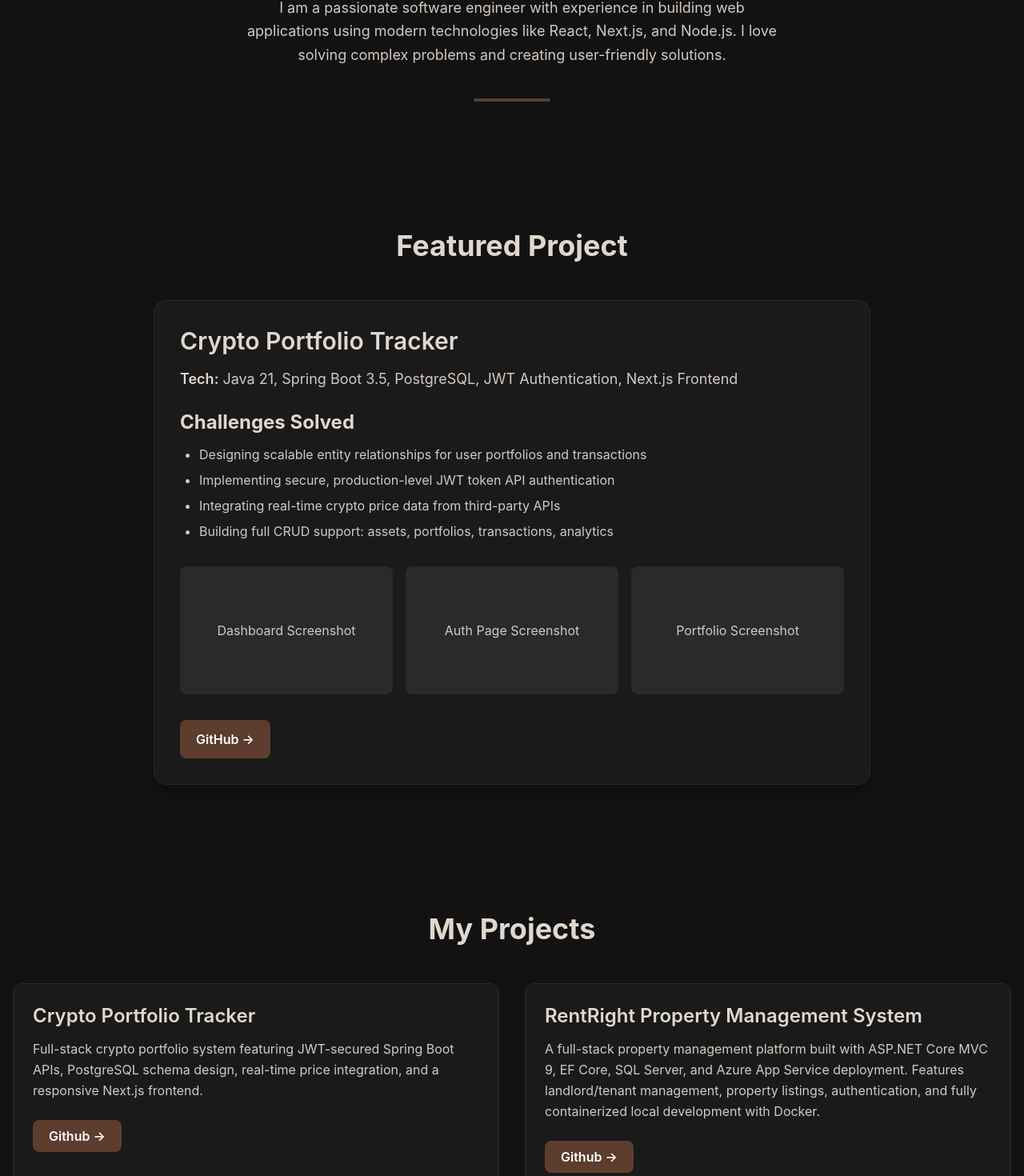
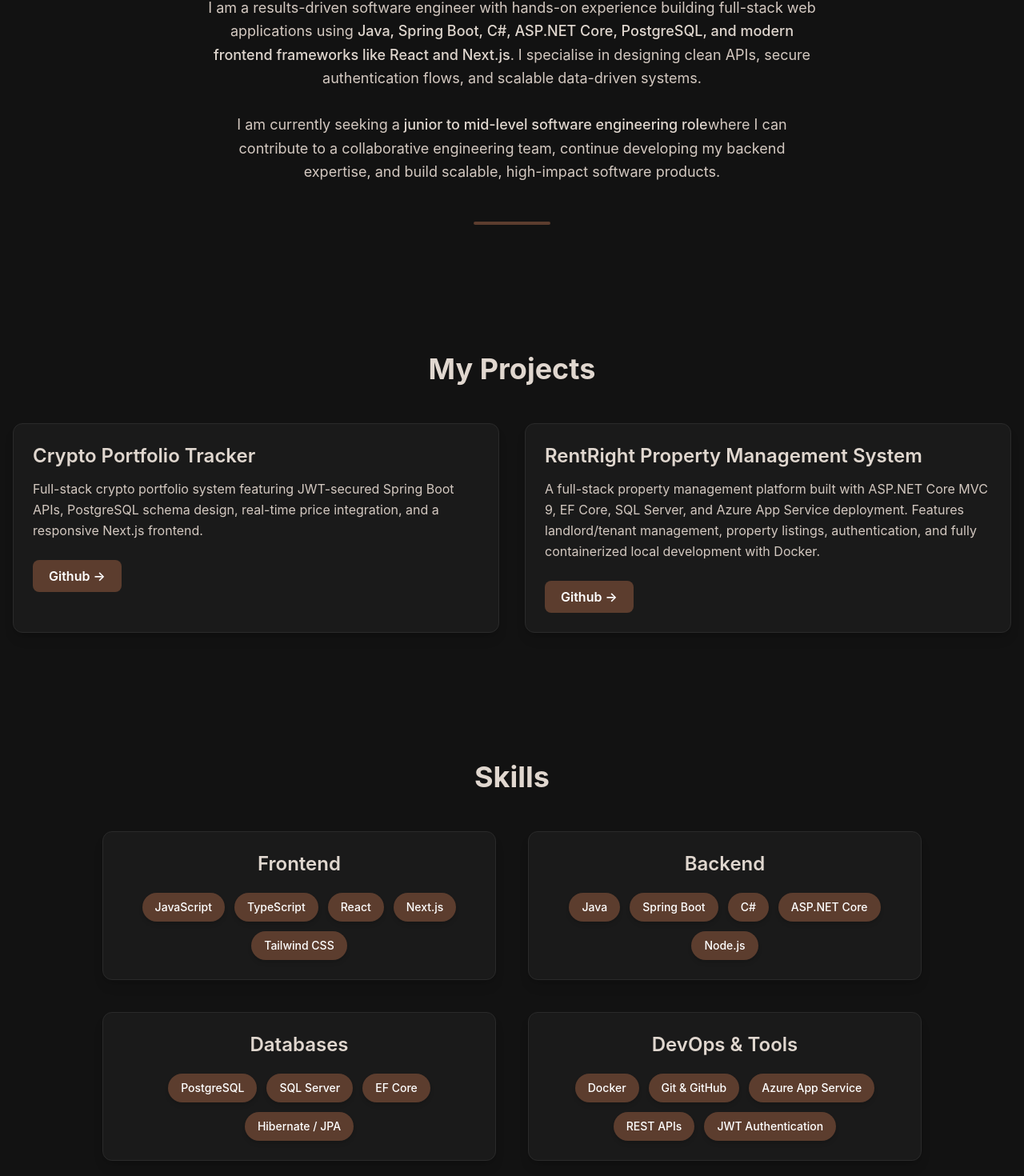
Before and after one commit to kevinasramoska/my-portfolio, a Next.js app: page / in a window 1280 px wide. Shown: the part 957-2427 px from the top of the page at 80% size. Built offline with nearby package versions, Linux system fonts and the light colour scheme.

Commit message:
Added better about me and better skills

```diff
--- a/src/app/page.tsx
+++ b/src/app/page.tsx
@@ -14,7 +14,7 @@ export default function Home() {
       <main>
         <Hero />
         <About />
-        <FeaturedProject />
+        {/* <FeaturedProject /> */}
         <Projects />
         <Skills />
         <Contact />
--- a/src/components/About.tsx
+++ b/src/components/About.tsx
@@ -4,14 +4,19 @@ export default function About() {
       <div className="container mx-auto px-4 text-center">
         <h2 className="text-4xl font-bold mb-8">About Me</h2>
 
-        <p className="text-lg leading-relaxed max-w-2xl mx-auto text-[#D4C9C1]">
-          I am a passionate software engineer with experience in building web applications using modern
-          technologies like React, Next.js, and Node.js. I love solving complex problems and creating
-          user-friendly solutions.
+        <p className="text-lg leading-relaxed max-w-3xl mx-auto text-[#D4C9C1]">
+          I am a results-driven software engineer with hands-on experience building full-stack web
+          applications using <span className="text-[#E0D7CF] font-medium">Java, Spring Boot, C#, ASP.NET Core,
+          PostgreSQL, and modern frontend frameworks like React and Next.js</span>.
+          I specialise in designing clean APIs, secure authentication flows, and scalable data-driven systems.
+          <br /><br />
+          I am currently seeking a
+          <span className="text-[#E0D7CF] font-medium"> junior to mid-level software engineering role</span>
+          where I can contribute to a collaborative engineering team, continue developing my backend expertise,
+          and build scalable, high-impact software products.
         </p>
 
-        {/* Optional subtle divider line for a premium feel */}
-        <div className="mt-10 w-24 h-1 bg-[#5C3D2E] mx-auto rounded-full"></div>
+        <div className="mt-12 w-24 h-1 bg-[#5C3D2E] mx-auto rounded-full"></div>
       </div>
     </section>
   );
--- a/src/components/Skills.tsx
+++ b/src/components/Skills.tsx
@@ -1,25 +1,68 @@
+"use client";
+
+import { motion } from "framer-motion";
+
 export default function Skills() {
-  const skills = ["JavaScript", "TypeScript", "React", "Next.js", "Tailwind CSS", "Node.js"];
+  const skillGroups = [
+    {
+      title: "Frontend",
+      skills: ["JavaScript", "TypeScript", "React", "Next.js", "Tailwind CSS"],
+    },
+    {
+      title: "Backend",
+      skills: ["Java", "Spring Boot", "C#", "ASP.NET Core", "Node.js"],
+    },
+    {
+      title: "Databases",
+      skills: ["PostgreSQL", "SQL Server", "EF Core", "Hibernate / JPA"],
+    },
+    {
+      title: "DevOps & Tools",
+      skills: [
+        "Docker",
+        "Git & GitHub",
+        "Azure App Service",
+        "REST APIs",
+        "JWT Authentication",
+      ],
+    },
+  ];
 
   return (
     <section id="skills" className="py-20 bg-[#121212] text-[#E0D7CF]">
       <div className="container mx-auto px-4 text-center">
-        <h2 className="text-4xl font-bold mb-10">Skills</h2>
+        <h2 className="text-4xl font-bold mb-12">Skills</h2>
 
-        <div className="flex flex-wrap justify-center gap-4">
-          {skills.map((skill, index) => (
-            <span
+        <div className="grid grid-cols-1 md:grid-cols-2 gap-10 max-w-5xl mx-auto">
+          {skillGroups.map((group, index) => (
+            <motion.div
               key={index}
-              className="px-5 py-2 rounded-full text-white font-medium
-              bg-[#5C3D2E] hover:bg-[#4A2F23] transition shadow-md"
+              initial={{ opacity: 0, y: 40 }}
+              whileInView={{ opacity: 1, y: 0 }}
+              viewport={{ once: true, margin: "-50px" }}
+              transition={{ duration: 0.6, ease: "easeOut" }}
+              className="bg-[#1A1A1A] border border-[#2A2A2A] rounded-xl p-6 shadow-lg"
             >
-              {skill}
-            </span>
+              <h3 className="text-2xl font-semibold mb-5 text-[#E0D7CF]">
+                {group.title}
+              </h3>
+
+              <div className="flex flex-wrap gap-3 justify-center">
+                {group.skills.map((skill, i) => (
+                  <span
+                    key={i}
+                    className="px-4 py-2 rounded-full text-white text-sm font-medium
+                    bg-[#5C3D2E] hover:bg-[#4A2F23] transition shadow-md"
+                  >
+                    {skill}
+                  </span>
+                ))}
+              </div>
+            </motion.div>
           ))}
         </div>
 
-        {/* Optional subtle divider line for consistency */}
-        <div className="mt-12 w-24 h-1 bg-[#5C3D2E] mx-auto rounded-full"></div>
+        <div className="mt-14 w-24 h-1 bg-[#5C3D2E] mx-auto rounded-full"></div>
       </div>
     </section>
   );
```
Also changed, not shown: package.json (+7 -6 lines), 1 other file (tests, documents, lock files or other folders).
